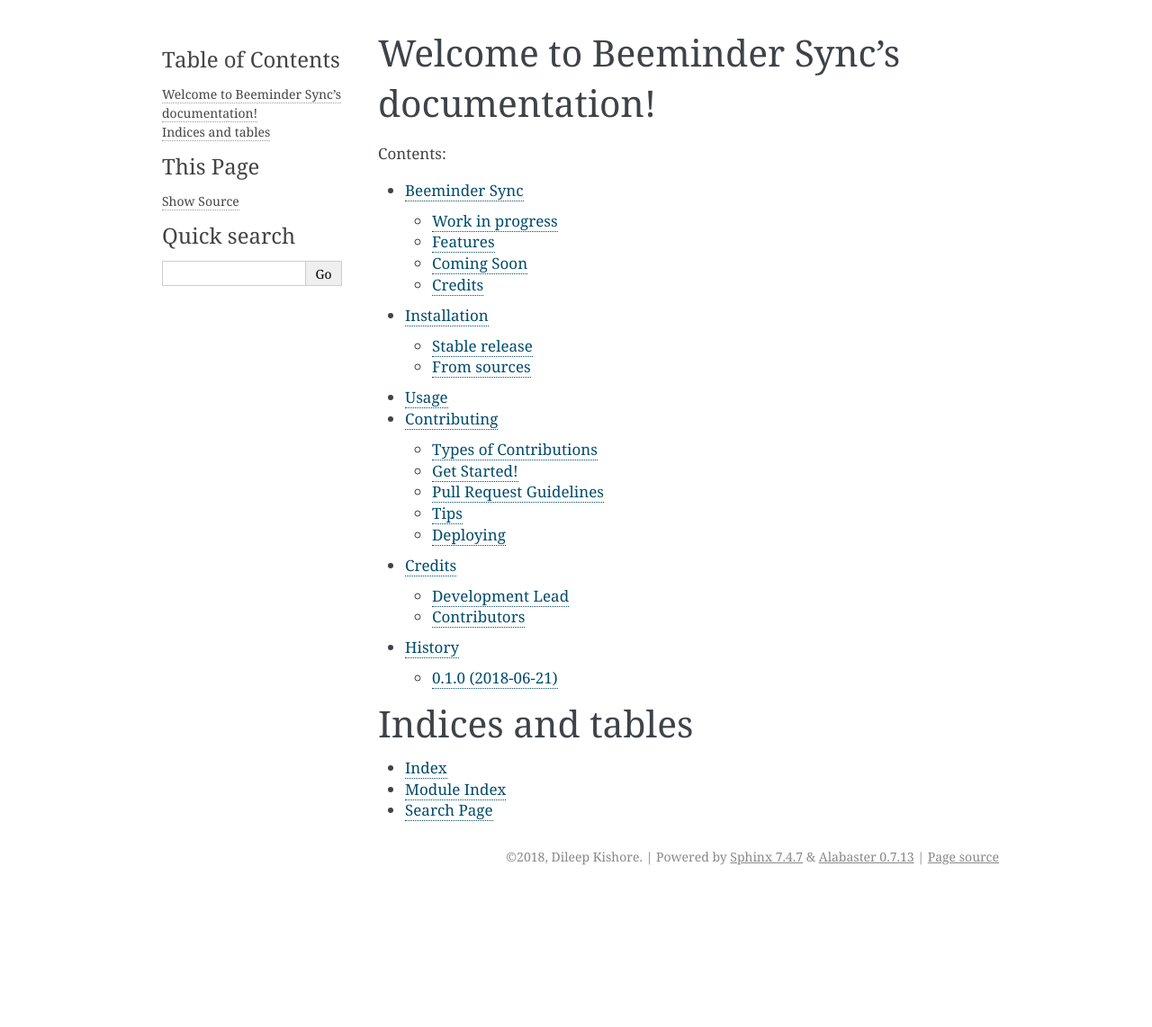
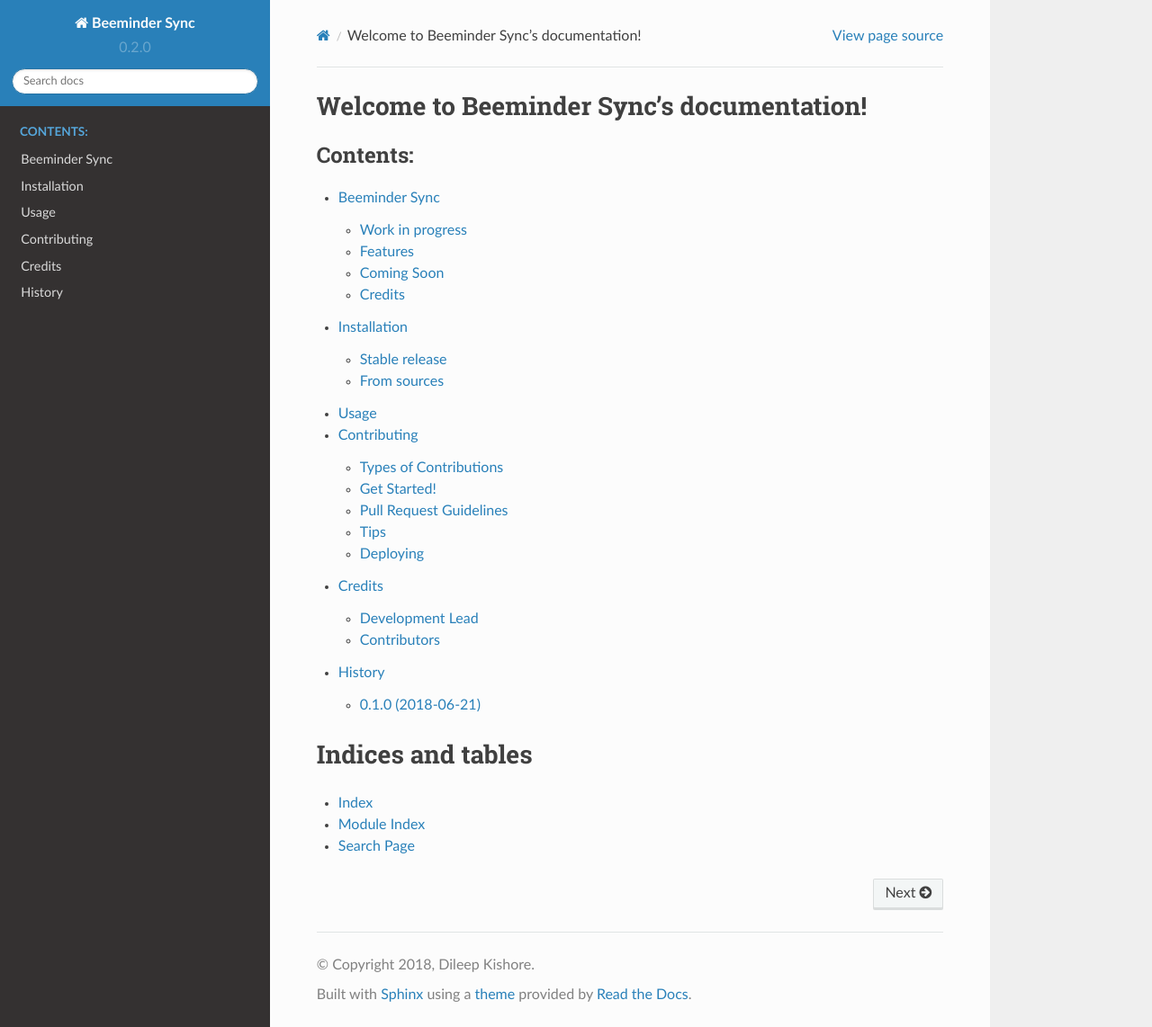
Before and after one commit to dileep-kishore/beeminder-sync, a Sphinx documentation site: the page built from docs/index.rst, in a window 1280 px wide and 1142 px high. Shown: the whole window at 90% size. Built offline with Sphinx 7.4.7 and the Read the Docs theme 2.0.0, drawn with Linux system fonts in a browser that asks for light colours; pages that are not in the unit, such as notebooks, are missing from menus.

Commit message:
Using 'sphinx_rtd_theme' for documentation

```diff
--- a/docs/conf.py
+++ b/docs/conf.py
@@ -84,7 +84,7 @@
 # The theme to use for HTML and HTML Help pages.  See the documentation for
 # a list of builtin themes.
 #
-html_theme = 'alabaster'
+html_theme = 'sphinx_rtd_theme'
 
 # Theme options are theme-specific and customize the look and feel of a
 # theme further.  For a list of options available for each theme, see the
--- a/requirements_dev.txt
+++ b/requirements_dev.txt
@@ -25,7 +25,8 @@
 markupsafe==1.0
 mccabe==0.6.1
 more-itertools==4.3.0
-mypy==0.620
+mypy-extensions==0.4.1
+mypy==0.630
 packaging==17.1
 parso==0.3.1
 pathtools==0.1.2
@@ -49,6 +50,7 @@
 simplegeneric==0.8.1
 six==1.11.0
 snowballstemmer==1.2.1
+sphinx-rtd-theme==0.4.1
 sphinx==1.8.0
 sphinxcontrib-websupport==1.1.0; python_version != '3.2.*'
 toml==0.9.6
```
Also changed, not shown: 2 other files.
